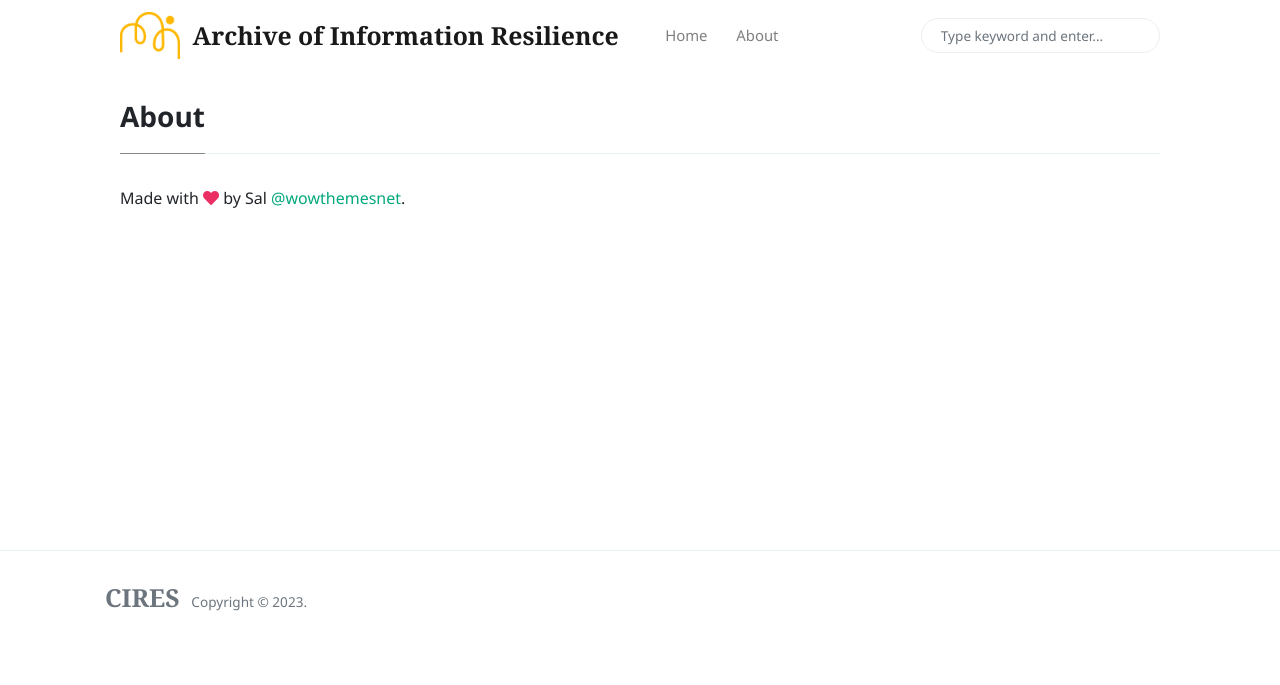
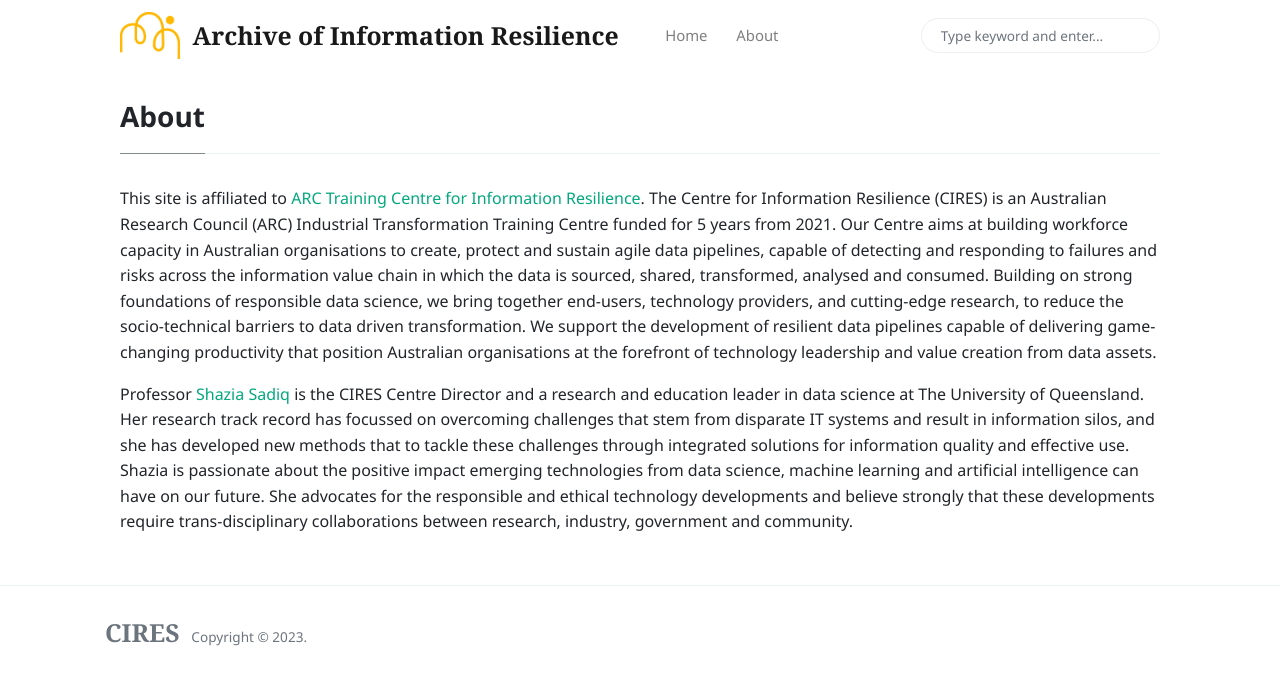
Before and after one commit to CIRES-Archive/CIRES-Archive.github.io, a Jekyll site: the page built from _pages/about.md, in a window 1280 px wide. Shown: the top 685 px of the page. Built offline with Jekyll 4.4.1, drawn with Linux system fonts in a browser that asks for light colours; nearby versions of some CDN libraries.

Commit message:
initialization

```diff
--- a/_pages/about.md
+++ b/_pages/about.md
@@ -3,4 +3,6 @@
 permalink: "/about.html"
 comments: false
 ---
-Made with <i class="fa fa-heart text-danger"></i> by Sal [@wowthemesnet](https://www.wowthemes.net/category/free-themes-templates/).
+This site is affiliated to [ARC Training Centre for Information Resilience](https://cires.org.au/). The Centre for Information Resilience (CIRES) is an Australian Research Council (ARC) Industrial Transformation Training Centre funded for 5 years from 2021. Our Centre aims at building workforce capacity in Australian organisations to create, protect and sustain agile data pipelines, capable of detecting and responding to failures and risks across the information value chain in which the data is sourced, shared, transformed, analysed and consumed. Building on strong foundations of responsible data science, we bring together end-users, technology providers, and cutting-edge research, to reduce the socio-technical barriers to data driven transformation. We support the development of resilient data pipelines capable of delivering game-changing productivity that position Australian organisations at the forefront of technology leadership and value creation from data assets.
+
+Professor [Shazia Sadiq](https://researchers.uq.edu.au/researcher/792) is the CIRES Centre Director and a research and education leader in data science at The University of Queensland. Her research track record has focussed on overcoming challenges that stem from disparate IT systems and result in information silos, and she has developed new methods that to tackle these challenges through integrated solutions for information quality and effective use. Shazia is passionate about the positive impact emerging technologies from data science, machine learning and artificial intelligence can have on our future. She advocates for the responsible and ethical technology developments and believe strongly that these developments require trans-disciplinary collaborations between research, industry, government and community.
```
